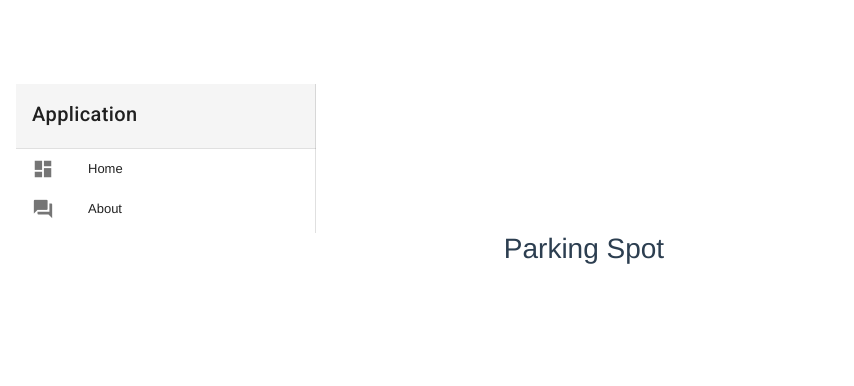
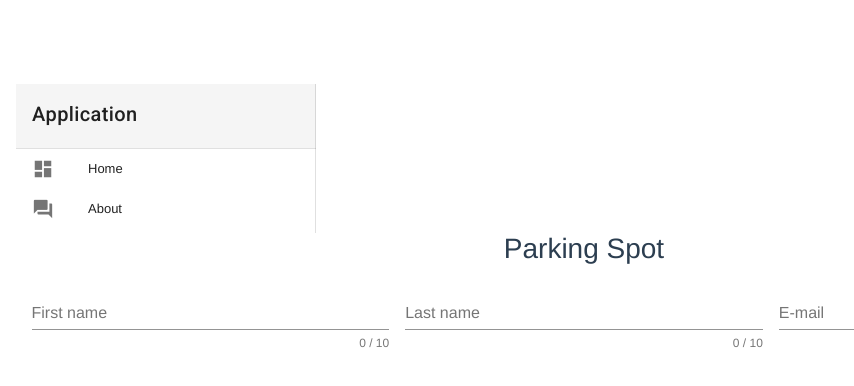
Before and after one commit to fguimaraess/WebParking-front, a Vue app: page / in a window 1280 px wide. Shown: the top 386 px of the page, without its empty margins (56-910 px from the left). Built offline with nearby package versions, Linux system fonts and the light colour scheme.

Commit message:
Add form component

```diff
--- /dev/null
+++ b/src/components/AddPark.vue
@@ -0,0 +1,65 @@
+<template>
+  <v-form v-model="valid">
+    <v-container>
+      <v-layout>
+        <v-flex
+          xs12
+          md4
+        >
+          <v-text-field
+            v-model="firstname"
+            :rules="nameRules"
+            :counter="10"
+            label="First name"
+            required
+          ></v-text-field>
+        </v-flex>
+
+        <v-flex
+          xs12
+          md4
+        >
+          <v-text-field
+            v-model="lastname"
+            :rules="nameRules"
+            :counter="10"
+            label="Last name"
+            required
+          ></v-text-field>
+        </v-flex>
+
+        <v-flex
+          xs12
+          md4
+        >
+          <v-text-field
+            v-model="email"
+            :rules="emailRules"
+            label="E-mail"
+            required
+          ></v-text-field>
+        </v-flex>
+      </v-layout>
+    </v-container>
+  </v-form>
+</template>
+
+
+<script>
+  export default {
+    data: () => ({
+      valid: false,
+      firstname: '',
+      lastname: '',
+      nameRules: [
+        v => !!v || 'Name is required',
+        v => v.length <= 10 || 'Name must be less than 10 characters'
+      ],
+      email: '',
+      emailRules: [
+        v => !!v || 'E-mail is required',
+        v => /.+@.+/.test(v) || 'E-mail must be valid'
+      ]
+    })
+  }
+</script>
--- a/src/components/Home.vue
+++ b/src/components/Home.vue
@@ -3,16 +3,20 @@
   <div class="container">
     <Menu />
     <h1>{{ msg }}</h1>
+
+    <AddPark />
   </div>
 </template>
 
 <script>
 import Menu from './Menu'
+import AddPark from './AddPark'
 
 export default {
   name: 'ParkingSpot',
   components: {
-    Menu
+    Menu,
+    AddPark
   },
   data () {
     return {
```
